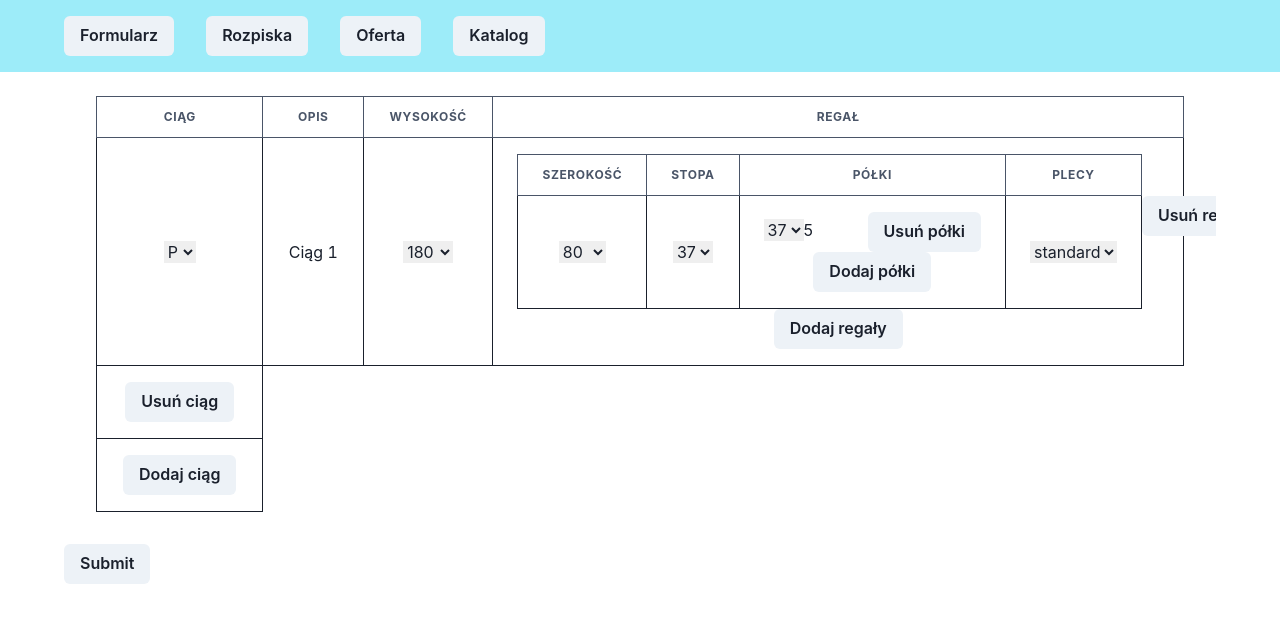
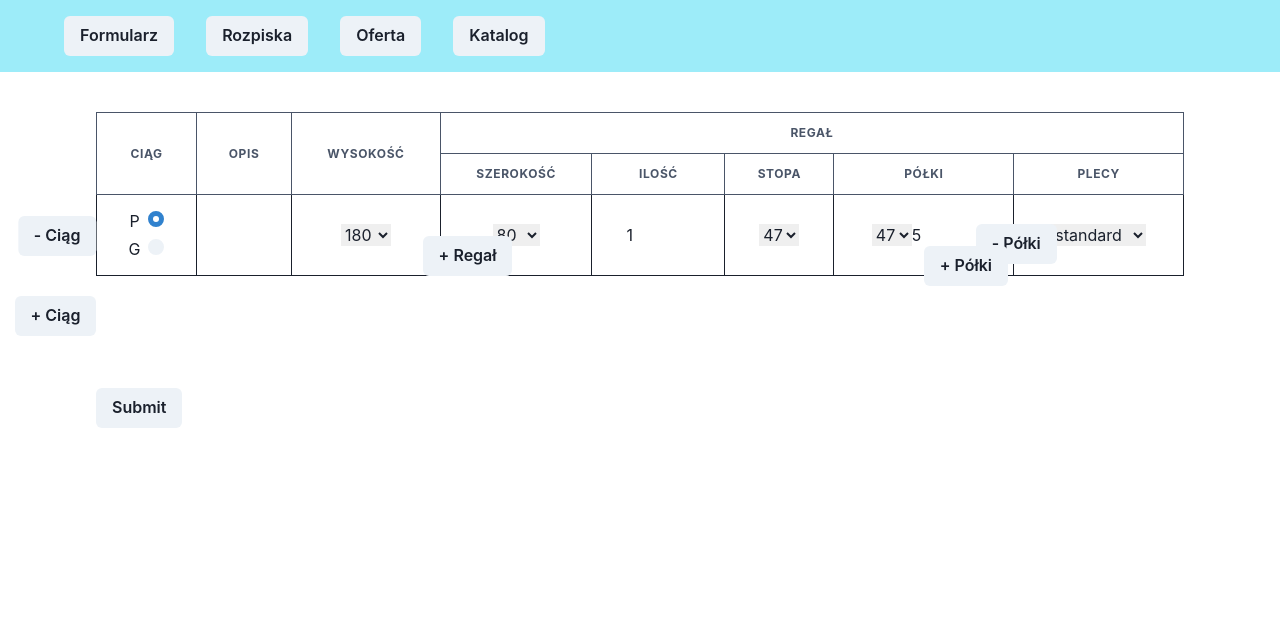
Before and after one commit to michalik-maciej/projektownia-kalkulator, a React (Create React App) app: page / in a window 1280 px wide. Shown: the top 622 px of the page. Built offline with nearby package versions, Linux system fonts and the light colour scheme.

Commit message:
fix form nesting

```diff
--- a/src/components/FormCollections.tsx
+++ b/src/components/FormCollections.tsx
@@ -1,10 +1,8 @@
-import { Button, Tr, Td, Tbody } from "@chakra-ui/react"
-import { FieldArray, Field } from "formik"
-
-import { getHeightOptions, variantsCollection } from "../utils"
-import { FormCollectionType } from "../types"
+import { Button, Tbody } from "@chakra-ui/react"
+import { FieldArray } from "formik"
 
 import { FormStands } from "./FormStands"
+import { FormCollectionType } from "../types"
 import { Fragment } from "react"
 
 interface Props {
@@ -16,71 +14,35 @@ export const FormCollections = ({ collections, initialCollection }: Props) => {
   return (
     <FieldArray name="collections">
       {({ push: pushCollection, remove: removeCollection }) => (
+        <>
           <Tbody>
-          {collections.length > 0 &&
-            collections.map((collection, collectionIndex) => (
+            {collections.map(({ stands }, collectionIndex) => (
               <Fragment key={collectionIndex}>
-                <Tr>
-                  <Td>
-                    <Field
-                      name={`collections.${collectionIndex}.variant`}
-                      as="select"
-                    >
-                      {variantsCollection.map((variant) => (
-                        <option
-                          key={variant}
-                          value={variant}
-                          disabled={variant !== "P"}
-                        >
-                          {variant}
-                        </option>
-                      ))}
-                    </Field>
-                  </Td>
-                  <Td>Ciąg {collectionIndex + 1}</Td>
-                  <Td>
-                    <Field
-                      name={`collections.${collectionIndex}.height`}
-                      as="select"
-                    >
-                      {getHeightOptions().map((height) => (
-                        <option key={height} value={height}>
-                          {height}
-                        </option>
-                      ))}
-                    </Field>
-                  </Td>
-                  <Td>
                 <FormStands
-                      stands={collections[collectionIndex].stands}
+                  fieldName={`collections.${collectionIndex}`}
+                  stands={stands}
                   initialStand={initialCollection.stands[0]}
-                      fieldName={`collections.${collectionIndex}.stands`}
                 />
-                  </Td>
-                </Tr>
-                <Tr>
-                  <Td>
                 <Button
+                  position="absolute"
+                  transform="translate(-100%, -150%)"
                   type="button"
                   onClick={() => removeCollection(collectionIndex)}
                 >
-                      Usuń ciąg
+                  - Ciąg
                 </Button>
-                  </Td>
-                </Tr>
               </Fragment>
             ))}
-          <Tr>
-            <Td>
+          </Tbody>
           <Button
             type="button"
+            position="absolute"
+            transform="translate(-100%, 50%)"
             onClick={() => pushCollection(initialCollection)}
           >
-                Dodaj ciąg
+            + Ciąg
           </Button>
-            </Td>
-          </Tr>
-        </Tbody>
+        </>
       )}
     </FieldArray>
   )
--- a/src/components/FormRoot.tsx
+++ b/src/components/FormRoot.tsx
@@ -59,10 +59,17 @@ export const FormRoot = () => {
             <Table>
               <Thead>
                 <Tr>
-                  <Th>Ciąg</Th>
-                  <Th>Opis</Th>
-                  <Th>Wysokość</Th>
-                  <Th w={500}>Regał</Th>
+                  <Th rowSpan={2}>Ciąg</Th>
+                  <Th rowSpan={2}>Opis</Th>
+                  <Th rowSpan={2}>Wysokość</Th>
+                  <Th colSpan={5}>Regał</Th>
+                </Tr>
+                <Tr>
+                  <Th>Szerokość</Th>
+                  <Th>Ilość</Th>
+                  <Th>Stopa</Th>
+                  <Th>Półki</Th>
+                  <Th>Plecy</Th>
                 </Tr>
               </Thead>
               <FormCollections
@@ -71,7 +78,9 @@ export const FormRoot = () => {
               />
             </Table>
           </TableContainer>
-          <Button type="submit">Submit</Button>
+          <Button mx="8" mt="20" type="submit">
+            Submit
+          </Button>
         </Form>
       )}
     </Formik>
--- a/src/components/FormShelves.tsx
+++ b/src/components/FormShelves.tsx
@@ -18,14 +18,14 @@ export const FormShelves = ({
   width,
 }: Props) => {
   return (
-    <FieldArray name={fieldName}>
+    <FieldArray name={`${fieldName}`}>
       {({ push: pushShelf, remove: removeShelf }) => (
         <>
-          {shelves.map((_, shelfIndex: number) => (
+          {shelves.map((_, shelfIndex) => (
             <div key={shelfIndex}>
               <Field
                 as="select"
-                name={`${fieldName}.shelfSize`}
+                name={`${fieldName}.${shelfIndex}.depth`}
                 defaultValue={getShelfOptions(width)[1]}
               >
                 {getShelfOptions(width).map((depth) => (
@@ -35,19 +35,27 @@ export const FormShelves = ({
                 ))}
               </Field>
               <Field
-                name={`${fieldName}.shelfNumber`}
+                name={`${fieldName}.${shelfIndex}.numberOfShelves`}
                 type="number"
                 defaultValue={initialShelf.numberOfShelves}
                 min={1}
                 max={10}
               />
-              <Button type="button" onClick={() => removeShelf(shelfIndex)}>
-                Usuń półki
+              <Button
+                position="absolute"
+                type="button"
+                onClick={() => removeShelf(shelfIndex)}
+              >
+                - Półki
               </Button>
             </div>
           ))}
-          <Button type="button" onClick={() => pushShelf(initialShelf)}>
-            Dodaj półki
+          <Button
+            position="absolute"
+            type="button"
+            onClick={() => pushShelf(initialShelf)}
+          >
+            + Półki
           </Button>
         </>
       )}
--- a/src/components/FormStands.tsx
+++ b/src/components/FormStands.tsx
@@ -1,9 +1,13 @@
-import { Fragment } from "react"
 import { Field, FieldArray } from "formik"
+import { Button, Radio, VStack, Td, Tr } from "@chakra-ui/react"
 
-import { Button, Td, Thead, Tr, Th } from "@chakra-ui/react"
-
-import { getFootOptions, variantsBack, getWidthOptions } from "../utils"
+import {
+  getFootOptions,
+  getWidthOptions,
+  getHeightOptions,
+  variantsCollection,
+  variantsBack,
+} from "../utils"
 import { FormStandType } from "../types"
 
 import { FormShelves } from "./FormShelves"
@@ -16,21 +20,61 @@ interface Params {
 
 export const FormStands = ({ stands, fieldName, initialStand }: Params) => {
   return (
-    <FieldArray name={fieldName}>
-      {({ push: pushStand, remove: removeStand }) => (
+    <FieldArray name={`${fieldName}.stands`}>
+      {({ push: pushStand, remove: removeStand }) => {
+        return (
           <>
-          {stands.length > 0 && (
-            <Thead>
-              <Th>Szerokość</Th>
-              <Th>Stopa</Th>
-              <Th>Półki</Th>
-              <Th>Plecy</Th>
-            </Thead>
+            {stands.map((stand, standIndex) => (
+              <Tr key={`${fieldName}.${standIndex}`} position="relative">
+                <>
+                  {standIndex === 0 && (
+                    <>
+                      <Td rowSpan={stands.length}>
+                        <VStack>
+                          {variantsCollection.map((variant) => (
+                            <label key={variant}>
+                              {variant}
+                              <Field
+                                as={Radio}
+                                pl="2"
+                                defaultChecked={variant === "P"}
+                                key={variant}
+                                name={`${fieldName}.variant`}
+                                value={variant}
+                                isDisabled={variant !== "P"}
+                              />
+                            </label>
+                          ))}
+                        </VStack>
+                      </Td>
+                      <Td visibility="hidden" rowSpan={stands.length}>
+                        ciąg
+                      </Td>
+                      <Td rowSpan={stands.length}>
+                        <Field name={`${fieldName}.height`} as="select">
+                          {getHeightOptions().map((height) => (
+                            <option key={height} value={height}>
+                              {height}
+                            </option>
+                          ))}
+                        </Field>
+                        <Button
+                          position="absolute"
+                          left="30%"
+                          bottom="0"
+                          type="button"
+                          onClick={() => pushStand(initialStand)}
+                        >
+                          + Regał
+                        </Button>
+                      </Td>
+                    </>
                   )}
-          {stands.map((stand: FormStandType, standIndex: number) => (
-            <Tr position="relative">
                   <Td>
-                <Field name={`${fieldName}.${standIndex}.width`} as="select">
+                    <Field
+                      name={`${fieldName}.stands.${standIndex}.width`}
+                      as="select"
+                    >
                       {getWidthOptions().map((width) => (
                         <option key={width} value={width}>
                           {width}
@@ -40,7 +84,16 @@ export const FormStands = ({ stands, fieldName, initialStand }: Params) => {
                   </Td>
                   <Td>
                     <Field
-                  name={`${fieldName}.foot`}
+                      name={`${fieldName}.stands.${standIndex}.standNumber`}
+                      type="number"
+                      defaultValue={initialStand.numberOfStands}
+                      min={1}
+                      max={10}
+                    />
+                  </Td>
+                  <Td>
+                    <Field
+                      name={`${fieldName}.stands.${standIndex}.foot`}
                       as="select"
                       defaultValue={getFootOptions()[1]}
                     >
@@ -53,36 +106,40 @@ export const FormStands = ({ stands, fieldName, initialStand }: Params) => {
                   </Td>
                   <Td>
                     <FormShelves
-                  fieldName={`${fieldName}.${standIndex}.shelves`}
+                      fieldName={`${fieldName}.stands.${standIndex}.shelves`}
                       initialShelf={initialStand.shelves[0]}
-                  shelves={stands[standIndex].shelves}
                       width={stand.width}
+                      shelves={stand.shelves}
                     />
                   </Td>
                   <Td>
-                <Field name={`${fieldName}.${standIndex}.back`} as="select">
-                  {variantsBack.map((option) => (
-                    <option key={option} value={option}>
-                      {option}
+                    <Field
+                      name={`${fieldName}.stands.${standIndex}.back`}
+                      as="select"
+                    >
+                      {variantsBack.map(({ value, name }) => (
+                        <option key={value} value={value}>
+                          {name}
                         </option>
                       ))}
                     </Field>
-              </Td>
+                    {standIndex > 0 && (
                       <Button
                         position="absolute"
-                // isDisabled={standIndex === 0}
+                        isDisabled={standIndex === 0}
                         type="button"
                         onClick={() => removeStand(standIndex)}
                       >
-                Usuń regały
+                        - Regał
                       </Button>
+                    )}
+                  </Td>
+                </>
               </Tr>
             ))}
-          <Button type="button" onClick={() => pushStand(initialStand)}>
-            Dodaj regały
-          </Button>
           </>
-      )}
+        )
+      }}
     </FieldArray>
   )
 }
--- a/src/components/PageWrapper.tsx
+++ b/src/components/PageWrapper.tsx
@@ -9,7 +9,7 @@ interface Props {
 
 export const PageWrapper = ({ children }: Props) => {
   return (
-    <Box mt="16">
+    <Box pt="20" minH="100vh">
       <HStack
         position="fixed"
         zIndex={1}
--- a/src/utils/getFormOptions.ts
+++ b/src/utils/getFormOptions.ts
@@ -4,9 +4,14 @@ import { feet, shelves, legs } from "../products"
 
 export const getHeightOptions = () => map("h", legs)
 
-export const variantsBack = ["standard", "euro", "brak"]
+export const variantsBack = [
+  { value: "1", name: "standard" },
+  { value: "euro", name: "euro" },
+  { value: "0", name: "brak" },
+  { value: "2", name: "podwójne" },
+]
 
-export const variantsCollection = ["P", "G", "S"] as const
+export const variantsCollection = ["P", "G"] as const
 
 export const getFootOptions = () => map("d", feet)
 
```
Lines whose indentation alone changed are shown as unchanged.
